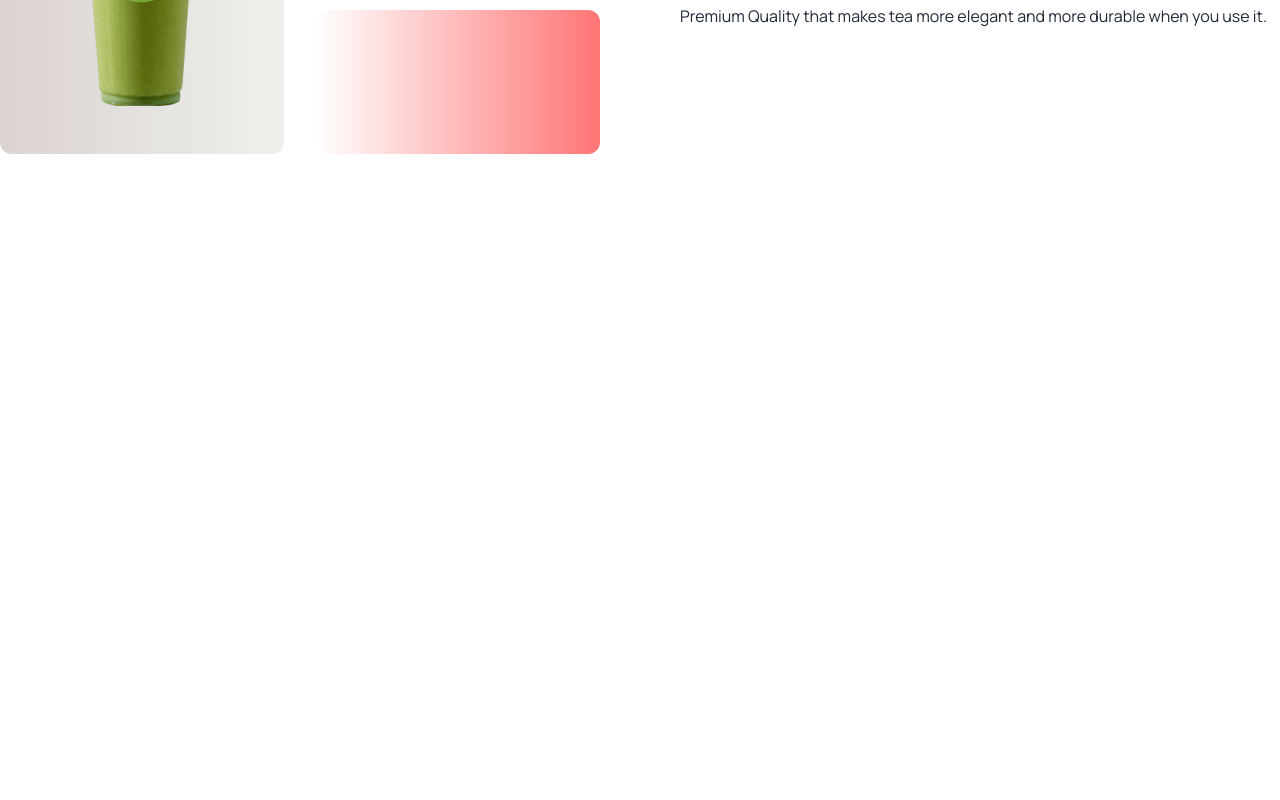
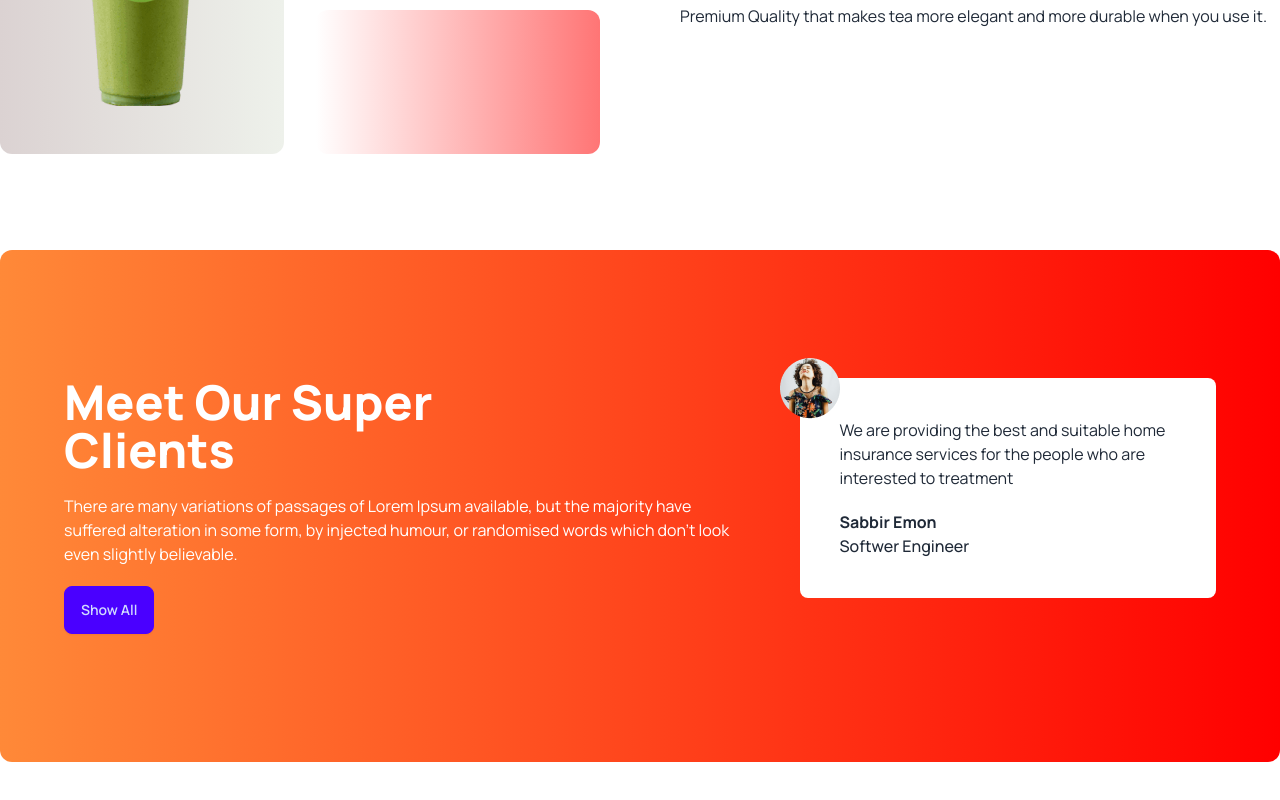
Before and after one commit to SabbirEmon/tea-house-daisy, a plain HTML site: page index.html in a window 1280 px wide. Shown: the part 1537-2337 px from the top of the page. Before the commit the page ends 1787 px from the top, so only its background shows below. Drawn offline with nearby package versions, Linux system fonts and the light colour scheme.

Commit message:
added a revies section

```diff
--- a/index.html
+++ b/index.html
@@ -128,6 +128,24 @@
 
             </div>
         </section>
+        <!--super client section-->
+        <section class="my-24 flex flex-col lg:flex-row gap-12 rounded-xl bg-gradient-to-r from-[#FF8938] to-[#FF0000] px-16 py-32">
+            <div class="space-y-5">
+                <h2 class="text-5xl font-extrabold text-white">Meet Our Super <br>
+                     Clients</h2>
+                     <p class="text-white">There are many variations of passages of Lorem Ipsum available, but the majority have suffered alteration in some form, by injected humour, or randomised words which don't look even slightly believable. </p>
+                     <button class="btn btn-primary">Show All</button>
+            </div>
+            <div>
+                <!--reviews-->
+                <div class="relative  p-10 rounded-lg bg-white">
+                    <img class="absolute -top-5 -left-5 " src="images/client.png" alt="">
+                    <p>We are providing the best and suitable home insurance services for the people who are interested to treatment</p>
+                    <h4 class="font-bold mt-5">Sabbir Emon</h4>
+                    <p class="font-medium">Softwer Engineer</p>
+                </div>
+            </div>
+        </section>
     </main>
 </body>
 </html>
```
